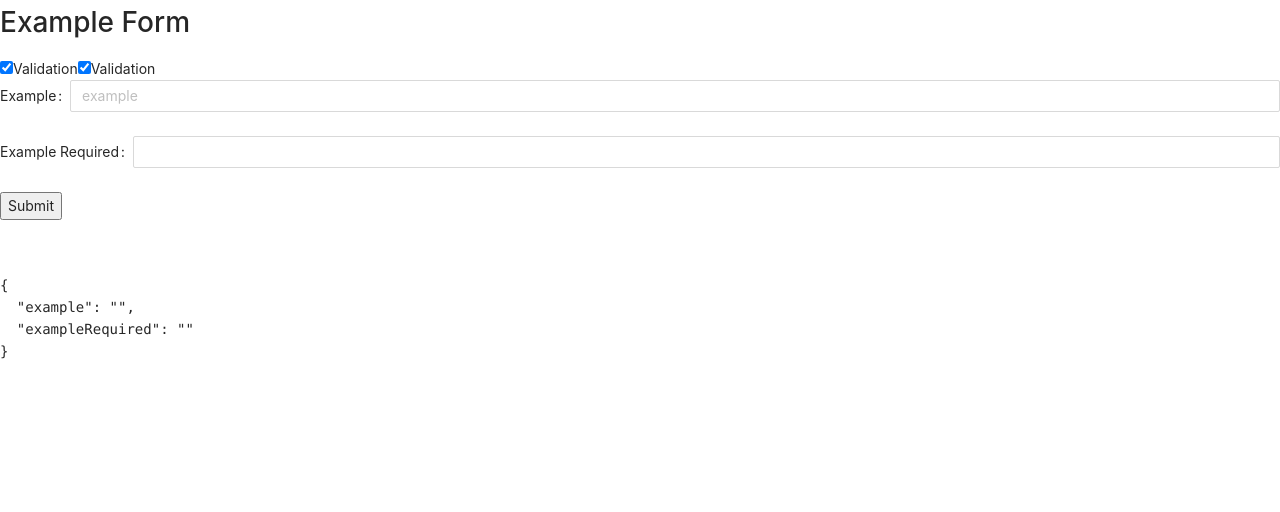
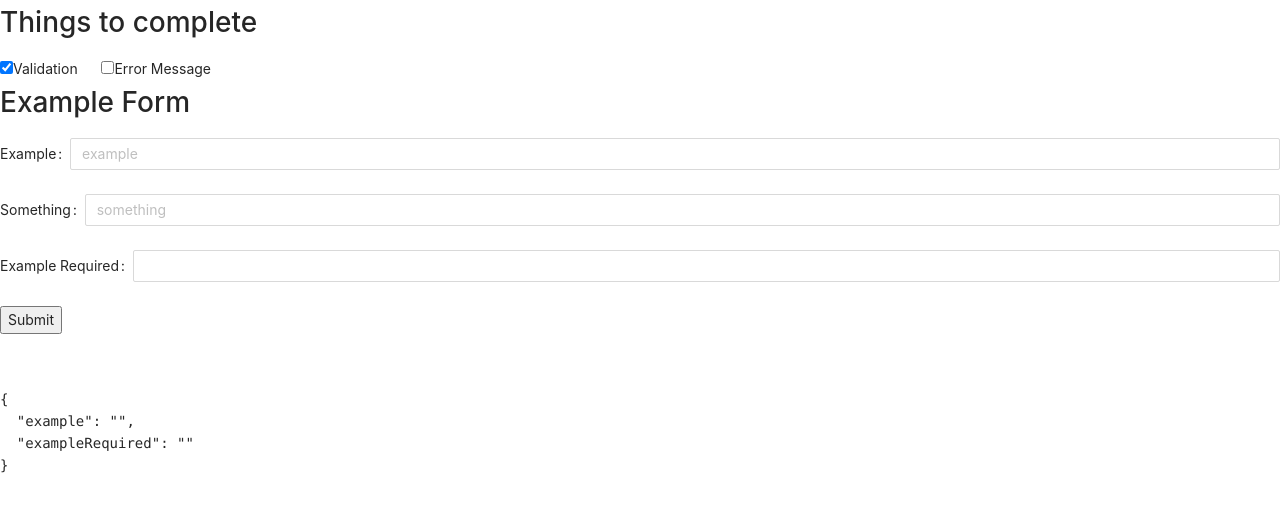
Before and after one commit to BloomTech-Labs/beerthoven-fe, a React (Create React App) app: page /example in a window 1280 px wide. Shown: the top 512 px of the page. Built offline with nearby package versions, Linux system fonts and the light colour scheme.

Commit message:
Performer Skeleton

```diff
--- a/src/App.js
+++ b/src/App.js
@@ -13,6 +13,7 @@ import BenefactorForm from './components/forms/BenefactorForm';
 import BoardMemberForm from './components/forms/BoardMemberForm';
 import Example from './components/forms/Example';
 import ComposerForm from './components/forms/ComposerForm';
+import PerformerForm from './components/forms/PerformerForm';
 
 function App () {
 	return (
@@ -36,6 +37,9 @@ function App () {
 				<Route path='/composer'>
 					<ComposerForm />
 				</Route>
+				<Route path='/performer'>
+					<PerformerForm />
+				</Route>
 				<Route path='/volunteer'>
 					<VolunteerForm />
 				</Route>
--- a/src/components/forms/ComposerForm.js
+++ b/src/components/forms/ComposerForm.js
@@ -12,8 +12,9 @@ const ComposerForm = () => {
 const {register, handleSubmit, errors} = useForm();
 const form = useForm({ defaultValues })
 
-const onSubmit = data => {
+const onSubmit = (data, e) => {
     console.log(data)
+    e.target.reset()
 }
 
 return (
--- a/src/components/forms/Example.js
+++ b/src/components/forms/Example.js
@@ -15,21 +15,16 @@ export default function Example() {
 
   return (
 	  <>
-	  <h1>Example Form</h1>
+	  <h1>Things to complete</h1>
 
 
-	  <input type="checkbox" name="validation" checked/>
-	  <label>Validation</label>
+	 <span> <input type="checkbox" name="validation" checked/>
+	  <label>Validation</label></span>
 
-	  <input type="checkbox" name="validationmessage" checked/>
-	  <label>Validation</label>
+	 <span style={{marginLeft: '20px'}}> <input type="checkbox" name="errormessage"/>
+	  <label>Error Message</label></span>
 
-		  {/* <input type="checkbox" id="scales" name="scales"
-         checked />
-			 <label for="scales">Validation</label>
-
-			 <input type="checkbox" id="message" name="message"/>
-			 <label for="message">Error Message</label> */}
+	 <div> <h1>Example Form</h1></div>
 
     {/* "handleSubmit" will validate your inputs before invoking "onSubmit" */}
     <form onSubmit={form.handleSubmit(onSubmit)}>
@@ -43,8 +38,22 @@ export default function Example() {
 	control={form.control}
 	rules={{ required: true }}
 	error={!!errors.example}
-	helperText={errors.example && "Required."}
+	helperText={errors.example && <span>This field is required</span>}
 	name="example" placeholder="example" type="text"/>
+  </Form.Item>
+
+  <Form.Item label="Something" >
+  <Controller
+	as={Input}
+	control={form.control}
+	rules={{
+		validate: {
+		  inputTelRequired: "SOMETHING HERE"
+		}
+	  }}
+	error={!!errors.something}
+	helperText={errors.something && <span>This field is required</span>}
+	name="something" placeholder="something" type="text"/>
   </Form.Item>
 
       {/* include validation with required or other standard HTML validation rules */}
--- a/src/components/forms/PerformerForm.js
+++ b/src/components/forms/PerformerForm.js
@@ -0,0 +1,46 @@
+import React from 'react';
+import { useForm, Controller, FormContext } from 'react-hook-form';
+import { Form, Input, Button, Select, DatePicker, Row, Radio } from 'antd';
+const { Option } = Select;
+const { Search } = Input;
+const { TextArea } = Input;
+
+const defaultValues = { firstName: '', example: '', name: '', exampleRequired: '' };
+
+const PerformerForm = () => {
+	const { control, register, handleSubmit, errors, reset } = useForm();
+	const form = useForm({ defaultValues });
+
+	const onSubmit = (data, e) => {
+		console.log(data);
+		e.target.reset(); //supposed to reset
+	};
+
+	return (
+		<Form onSubmit={form.handleSubmit(onSubmit)}>
+			<Form.Item name=''>
+				<Select style={{ width: 400 }}>
+					<Option>Performer Form</Option>
+				</Select>
+			</Form.Item>
+			<Form.Item name=''>
+				<Search placeholder='Search for record' onSearch={value => console.log(value)} style={{ width: 400 }} />
+			</Form.Item>
+			<h1>Performer Form</h1>
+			<Form.Item label='Instrument'>
+				<Controller as={Input} control={form.control} name='example' placeholder='Instrument' type='text' />
+			</Form.Item>
+			<Form.Item label='Beerthoven events performed'>
+				<Controller
+					as={Input}
+					control={form.control}
+					name='example'
+					placeholder='Beerthoven events performed'
+					type='text'
+				/>
+			</Form.Item>
+			<Button> Submit</Button>
+		</Form>
+	);
+};
+export default PerformerForm;
--- a/src/components/forms/VolunteerForm.js
+++ b/src/components/forms/VolunteerForm.js
@@ -24,7 +24,7 @@ function VolunteerForm() {
     <>
 
 
-    <form onSubmit={form.handleSubmit(onSubmit)}>
+    <Form onSubmit={form.handleSubmit(onSubmit)}>
     <Form.Item name=''>
 				<Select style={{width: 400}}>
 					<Option>Volunteer Form</Option>
@@ -101,8 +101,8 @@ function VolunteerForm() {
        {errors.exampleRequired && <p>This field is required</p>}
     </Form.Item> */}
 
-    <button>Submit</button>
-    </form>
+    <Button>Submit</Button>
+    </Form>
 {/*
         <pre style={{marginTop: 54 }}>
           {JSON.stringify(form.watch(), null, 2)}
```
